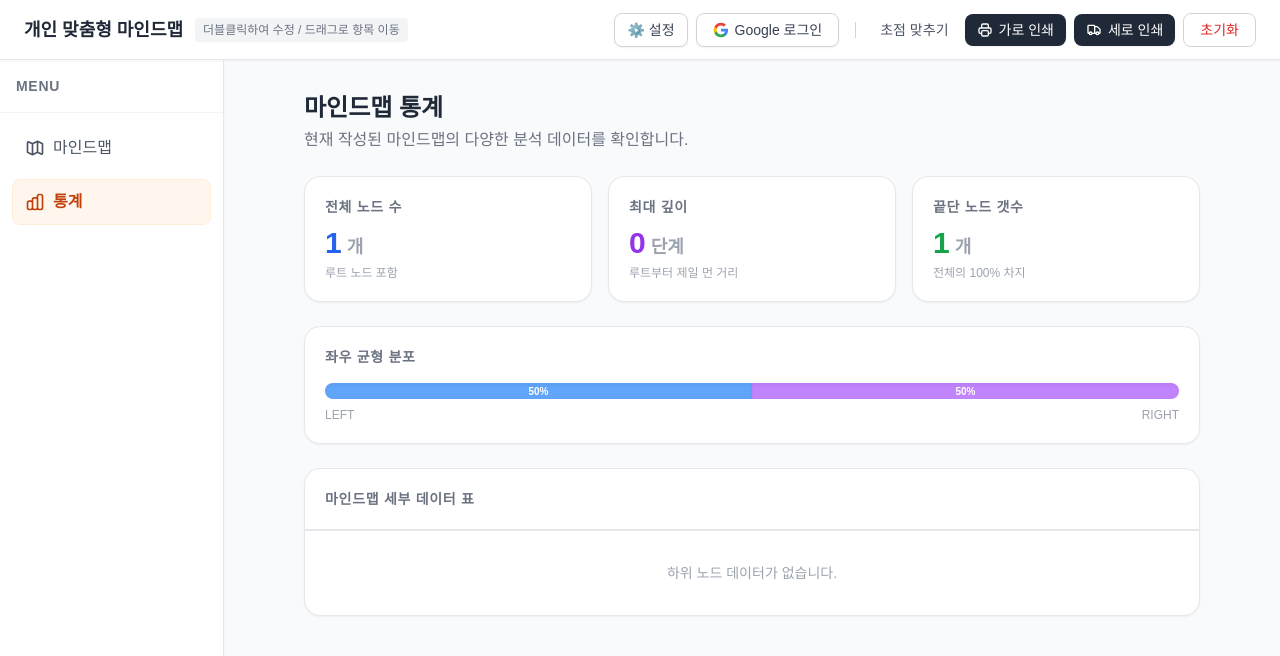
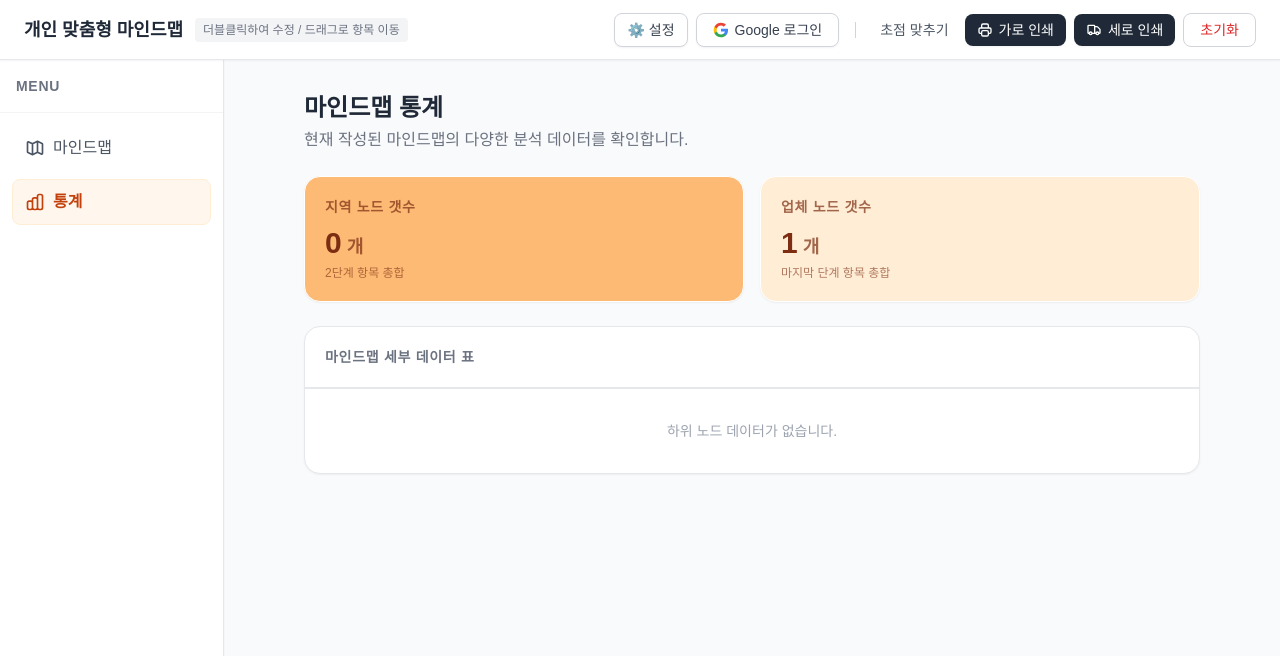
Before and after one commit to joocorea/mindmap, a plain HTML site: page index.html in a window 1280 px wide. Both pictures are taken after a click on the button "통계". Shown: the top 656 px of the page. Drawn offline with nearby package versions, Linux system fonts and the light colour scheme; a web font is replaced by a local one.

Commit message:
Add files via upload

```diff
--- a/index.html
+++ b/index.html
@@ -358,20 +358,10 @@
                     <p class="text-gray-500 mt-1">현재 작성된 마인드맵의 다양한 분석 데이터를 확인합니다.</p>
                 </div>
                 <!-- 대시보드 카드 영역 -->
-                <div id="stats-dashboard" class="grid grid-cols-1 md:grid-cols-2 lg:grid-cols-3 gap-4">
+                <div id="stats-dashboard" class="grid grid-cols-1 md:grid-cols-2 lg:grid-cols-2 gap-4">
                     <!-- JS로 렌더링 됨 -->
                 </div>
-                <!-- 좌우 균형 시각화 -->
-                <div class="bg-white p-5 rounded-2xl border border-gray-200 shadow-sm">
-                    <h3 class="text-sm font-bold text-gray-500 uppercase tracking-wider mb-4">좌우 균형 분포</h3>
-                    <div id="stats-balance" class="h-4 w-full bg-gray-100 rounded-full overflow-hidden flex">
-                        <!-- JS로 렌더링 됨 -->
-                    </div>
-                    <div class="flex justify-between text-xs text-gray-400 mt-2 font-medium">
-                        <span>LEFT</span>
-                        <span>RIGHT</span>
-                    </div>
-                </div>
+
                 <!-- 노드 데이터 계층 표 -->
                 <div class="bg-white rounded-2xl border border-gray-200 shadow-sm overflow-hidden mt-6">
                     <div class="p-5 border-b border-gray-200">
@@ -720,6 +710,10 @@
             } else {
                 mapData = JSON.parse(JSON.stringify(initialData));
             }
+
+            // 0단계(루트) 노드 이름을 항상 현재 접속한 달(Month)로 자동 업데이트
+            const currentMonth = (new Date().getMonth() + 1) + '월';
+            mapData.title = currentMonth;
 
             const rootEl = document.getElementById('node-root');
             rootEl.ondragover = (e) => {
@@ -1340,6 +1334,9 @@
             stats.totalNodes++;
             stats.totalChars += (node.title || '').length;
 
+            if (depth === 2) stats.level2Nodes = (stats.level2Nodes || 0) + 1;
+            if (depth === 3) stats.level3Nodes = (stats.level3Nodes || 0) + 1;
+
             if (depth > stats.maxDepth) {
                 stats.maxDepth = depth;
             }
@@ -1362,7 +1359,9 @@
                 leafNodes: 0,
                 branchNodes: 1, // root is always a branch initially conceptually, but let's calculate properly
                 leftCount: 0,
-                rightCount: 0
+                rightCount: 0,
+                level2Nodes: 0,
+                level3Nodes: 0
             };
 
             // Analyze left tree
@@ -1375,6 +1374,8 @@
                 stats.branchNodes += leftStats.branchNodes;
                 stats.maxDepth = Math.max(stats.maxDepth, leftStats.maxDepth);
                 stats.leftCount = leftStats.totalNodes;
+                stats.level2Nodes += (leftStats.level2Nodes || 0);
+                stats.level3Nodes += (leftStats.level3Nodes || 0);
             }
 
             // Analyze right tree
@@ -1387,6 +1388,8 @@
                 stats.branchNodes += rightStats.branchNodes;
                 stats.maxDepth = Math.max(stats.maxDepth, rightStats.maxDepth);
                 stats.rightCount = rightStats.totalNodes;
+                stats.level2Nodes += (rightStats.level2Nodes || 0);
+                stats.level3Nodes += (rightStats.level3Nodes || 0);
             }
 
             // Root leaf check
@@ -1401,35 +1404,21 @@
         function renderStats() {
             const stats = analyzeMindMap();
             const dashboard = document.getElementById('stats-dashboard');
-            const balanceBar = document.getElementById('stats-balance');
 
             // 카드 생성 헬퍼
-            const createCard = (title, value, subtitle, color) => `
-                <div class="bg-white p-5 rounded-2xl border border-gray-200 shadow-sm flex flex-col justify-center">
-                    <div class="text-sm font-bold text-gray-500 uppercase tracking-wider mb-2">${title}</div>
-                    <div class="text-3xl font-black text-${color}-600">${value}</div>
-                    <div class="text-xs text-gray-400 font-medium mt-1">${subtitle}</div>
+            const createCard = (title, value, subtitle, levelClass) => `
+                <div class="p-5 rounded-2xl border border-white shadow-sm flex flex-col justify-center ${levelClass}">
+                    <div class="text-sm font-bold uppercase tracking-wider mb-2 opacity-70">${title}</div>
+                    <div class="text-3xl font-black">${value}</div>
+                    <div class="text-xs font-medium mt-1 opacity-60">${subtitle}</div>
                 </div>
             `;
 
             dashboard.innerHTML =
-                createCard('전체 노드 수', stats.totalNodes + '<span class="text-lg text-gray-400"> 개</span>', '루트 노드 포함', 'blue') +
-                createCard('최대 깊이', stats.maxDepth + '<span class="text-lg text-gray-400"> 단계</span>', '루트부터 제일 먼 거리', 'purple') +
-                createCard('끝단 노드 갯수', stats.leafNodes + '<span class="text-lg text-gray-400"> 개</span>', `전체의 ${Math.round((stats.leafNodes / stats.totalNodes) * 100)}% 차지`, 'green');
-
-            // 좌우 균형 퍼센트 계산
-            const totalSide = stats.leftCount + stats.rightCount;
-            const leftPct = totalSide === 0 ? 50 : (stats.leftCount / totalSide) * 100;
-            const rightPct = totalSide === 0 ? 50 : (stats.rightCount / totalSide) * 100;
-
-            balanceBar.innerHTML = `
-                <div class="bg-blue-400 h-full transition-all duration-500 flex items-center justify-center text-[10px] font-bold text-white shadow-inner" style="width: ${leftPct}%">
-                    ${leftPct > 10 ? Math.round(leftPct) + '%' : ''}
-                </div>
-                <div class="bg-purple-400 h-full transition-all duration-500 flex items-center justify-center text-[10px] font-bold text-white shadow-inner" style="width: ${rightPct}%">
-                    ${rightPct > 10 ? Math.round(rightPct) + '%' : ''}
-                </div>
-            `;
+                createCard('지역 노드 갯수', stats.level2Nodes + '<span class="text-lg opacity-70"> 개</span>', '2단계 항목 총합', 'level-2') +
+                createCard('업체 노드 갯수', stats.leafNodes + '<span class="text-lg opacity-70"> 개</span>', '마지막 단계 항목 총합', 'level-3');
+
+
 
             // 데이터 표 렌더링
             renderStatsTable(stats.maxDepth);
@@ -1444,9 +1433,13 @@
             const leaves = getLeafCount(node);
             const tr = document.createElement('tr');
 
+            // 마인드맵 노드와 동일한 색상 클래스 적용 (level-1, level-2, level-3)
+            const levelClass = `level-${depth > 3 ? 3 : depth}`;
+
             // 현재 노드 정보 컬럼 추가
             const td = document.createElement('td');
-            td.className = "p-3 border-b border-gray-100 align-top text-gray-800";
+            // 테두리를 흰색으로 주어 구분감을 줌
+            td.className = `p-3 border-[2px] border-white align-top font-medium ${levelClass}`;
             td.innerText = node.title || '새 항목';
             td.rowSpan = leaves;
             tr.appendChild(td);
@@ -1456,8 +1449,9 @@
             // 빈 칸(Depth 여백) 채우기: 현재 노드가 자식이 없고 제일 깊은 곳이 아닐 경우 남은 칸을 빈칸으로
             if (!node.children || node.children.length === 0) {
                 for (let i = depth; i < maxDepth; i++) {
+                    const emptyLevelClass = `level-${(i + 1) > 3 ? 3 : (i + 1)}`;
                     const emptyTd = document.createElement('td');
-                    emptyTd.className = "p-3 border-b border-gray-100";
+                    emptyTd.className = `p-3 border-[2px] border-white ${emptyLevelClass}`;
                     tr.appendChild(emptyTd);
                 }
             } else {
@@ -1499,7 +1493,10 @@
             for (let i = 1; i <= maxDepth; i++) {
                 const th = document.createElement('th');
                 th.className = "p-3";
-                th.innerText = i + "단계";
+                if (i === 1) th.innerText = "강서/강동";
+                else if (i === 2) th.innerText = "지역";
+                else if (i === 3) th.innerText = "업체";
+                else th.innerText = i + "단계";
                 headerRow.appendChild(th);
             }
             thead.appendChild(headerRow);
```
